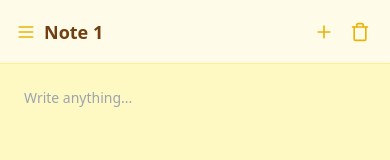
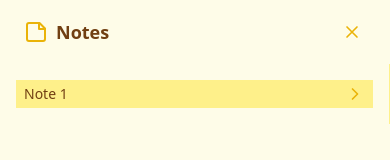
Before and after one commit to f-alotaibi/Notes, a plain HTML site: page notes.html in a window 390 px wide. Both pictures are taken after a click on the button 26 px from the left and 31 px from the top of the page. Drawn offline with Linux system fonts and the light colour scheme.

Commit message:
Make the sidebar more mobile friendly

```diff
--- a/js/app/app.js
+++ b/js/app/app.js
@@ -140,7 +140,8 @@ document.getElementById("note-add").addEventListener("click", function() {
 })
 
 document.getElementById("note-sidebar-button").addEventListener("click", function() {
-    if (document.getElementById("note-sidebar").style.display == "none") {
+    let computedStyle = window.getComputedStyle(document.getElementById("note-sidebar")).display
+    if (computedStyle == "none") {
         document.getElementById("note-sidebar").style.display = "block"
     } else {
         document.getElementById("note-sidebar").style.display = "none"
@@ -159,6 +160,10 @@ noteTitleElement.addEventListener("input", function() {
     notesMap.get(selectedID).title = noteTitleElement.value
     updateTitle()
     saveNote(selectedID)
+})
+
+document.getElementById("note-sidebar-close").addEventListener("click", function() {
+    document.getElementById("note-sidebar").style.display = "none"
 })
 
 function updateTitle() {
--- a/notes.html
+++ b/notes.html
@@ -13,9 +13,10 @@
     </head>
     <body class="bg-yellow-50">
         <div class="flex h-screen w-full">
-            <div id="note-sidebar" class="flex flex-col w-72 hidden md:block">
+            <div id="note-sidebar" class="bg-yellow-50 flex flex-col w-screen h-screen hidden fixed md:w-72 md:static md:block">
               <div class="flex items-center h-16 px-6">
-                <svg
+                <div class="flex flex-inline items-center w-full">
+                  <svg
                   xmlns="http://www.w3.org/2000/svg"
                   width="24"
                   height="24"
@@ -31,6 +32,24 @@
                   <path d="M15 3v6h6"></path>
                 </svg>
                 <h1 class="ml-2 text-lg font-semibold text-yellow-900">Notes</h1>
+                </div>
+                <button id="note-sidebar-close" aria-label="Close sidebar" class="inline-flex items-center h-10 px-1 py-2 block md:hidden">
+                  <svg
+                  xmlns="http://www.w3.org/2000/svg"
+                  width="24"
+                  height="24"
+                  viewBox="0 0 24 24"
+                  fill="none"
+                  stroke="currentColor"
+                  stroke-width="2"
+                  stroke-linecap="round"
+                  stroke-linejoin="round"
+                  class="h-5 w-5 text-yellow-500"
+                >
+                <path stroke='none' d='M0 0h24v24H0z'/>
+                <path d='M6 6L18 18M6 18L18 6'/>
+                </svg>
+                </button>
               </div>
               <div class="flex-1 overflow-y-auto border-r border-yellow-200">
                 <div></div>
```
Also changed, not shown: index.html (+1 -1 lines), js/app/app.min.js, tailwind.min.css.
